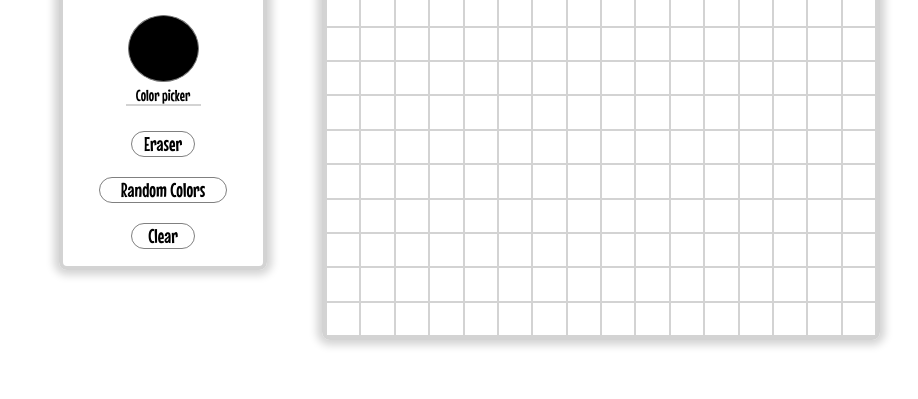
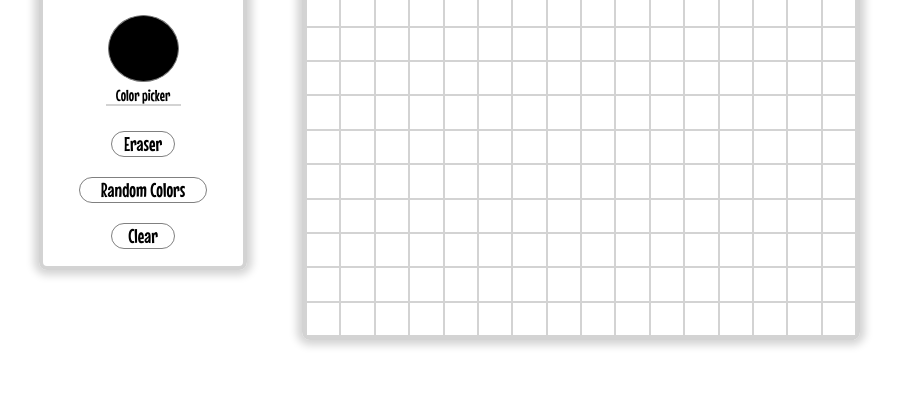
Before and after one commit to Raphiweb/etch-a-sketch, a plain HTML site: page index.html in a window 1280 px wide. Shown: the part 360-759 px from the top of the page, without its empty margins (163-1081 px from the left). Drawn offline with Linux system fonts and the light colour scheme.

Commit message:
fix margin in .container

```diff
--- a/styles.css
+++ b/styles.css
@@ -42,7 +42,7 @@ h1 {
   box-shadow: 0 0 8px 5px lightgray;
   width: 550px;
   height: 550px;
-  margin: 0 15px 10px 55px;
+  margin: 0 55px 10px 55px;
 }
 
 .container:hover {
```
